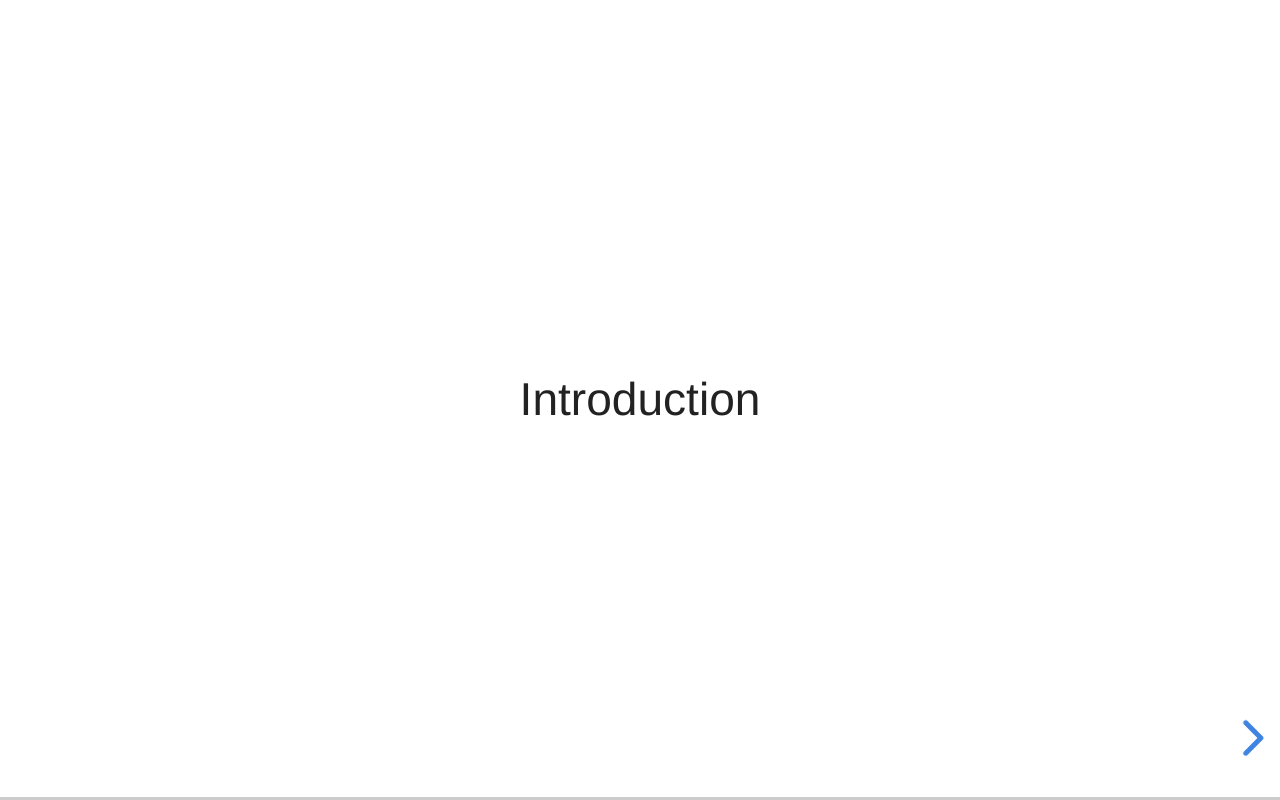
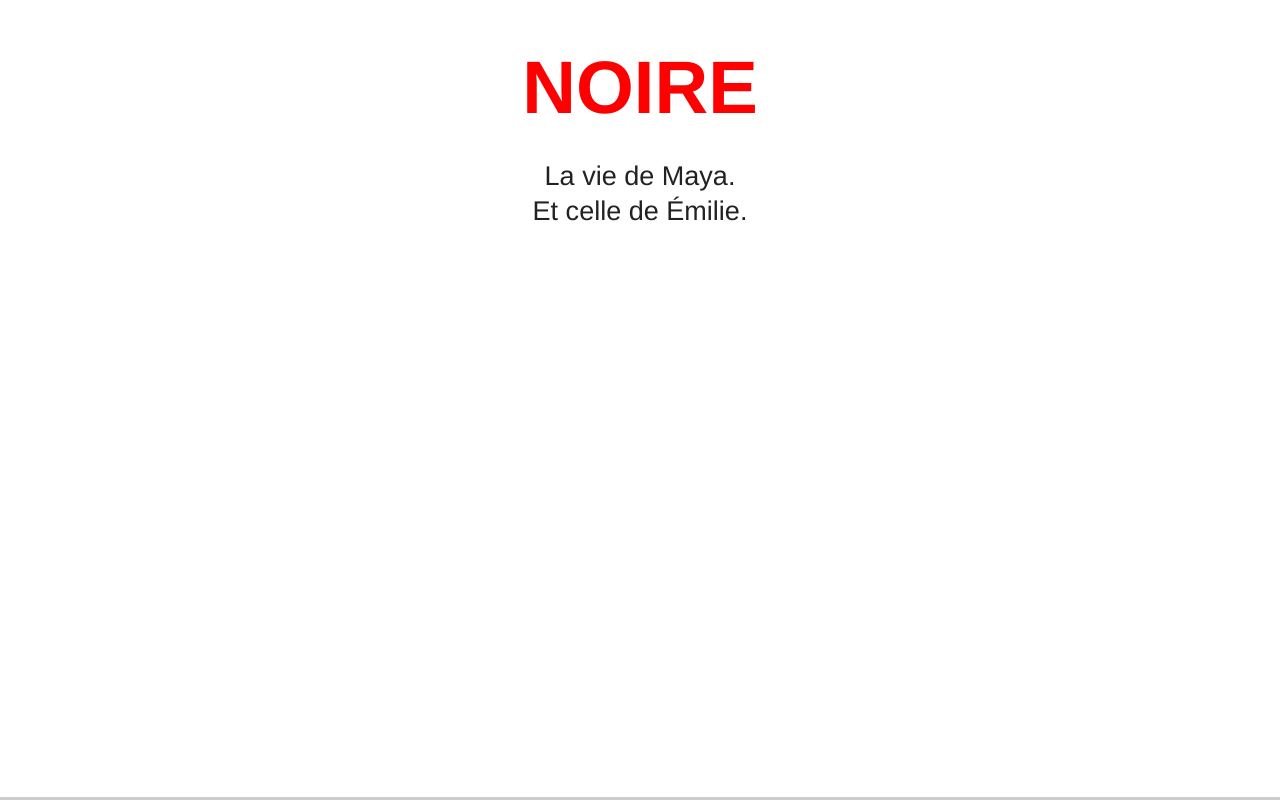
Before and after one commit to marie-z/afrofeminisme, a plain HTML site: page index.html in a window 1280 px wide. Drawn offline with Linux system fonts and the light colour scheme; a web font is replaced by a local one.

Commit message:
Fin session 19/02

```diff
--- a/app.js
+++ b/app.js
@@ -1 +1,44 @@
-Reveal.initialize();
+Reveal.initialize({
+	controls: false,
+	controlsTutorial: true,
+	progress: true,
+	keyboard: true,
+	center: true,
+	touch: true,
+	mouseWheel: true,
+	width: 320,
+	height: 568,
+	center: false
+});
+
+var prenoms = ['Hana', 'Océane', 'Mélina', 'Laury Ann', 'Émilie', 'Awa', 'Aminata', 'Migna', 'Sena', 'Clarisse', 'George', 'Angela', 'Laura', 'Wendie'];
+var prenomsCurrent = 0;
+var prenomsInterval;
+
+function startPrenomsAnimation () {
+	prenomsInterval = setInterval(function() {
+		if (prenomsCurrent > prenoms.length - 1) {
+			prenomsCurrent = 0
+		}
+		document.getElementById('prenoms-animate').textContent = prenoms[prenomsCurrent]
+		prenomsCurrent++;
+	}, 150);
+}
+
+function stopPrenomsAnimation () {
+	clearInterval(prenomsInterval)
+}
+
+Reveal.addEventListener( 'ready', function( event ) {
+	if (Reveal.isFirstSlide()) {
+		startPrenomsAnimation()
+	}
+});
+
+Reveal.addEventListener( 'slidechanged', function( event ) {
+	if (Reveal.isFirstSlide()) {
+		startPrenomsAnimation()
+	} else if (prenomsInterval !== null) {
+		stopPrenomsAnimation()
+	}
+});
--- a/index.html
+++ b/index.html
@@ -13,15 +13,23 @@
 
 <div class="reveal">
 
-	<div class="slides">
+	<div class="slides" class="head">
 
-		<section>Introduction</section>
+		<section>
+			<h1>NOIRE</h1>
+			<p>La vie de Maya. <br>
+			Et celle de <span id="prenoms-animate"></span>.</p>
+		</section>
 
-		<section>Situation 1</section>
+		<section><h1>Situation 1</h1></section>
 		<section>
-			<section>Témoignage 1</section>
+			<section>
+				<h1>Témoignage 1</h1>
+				<p class="plus">Plus de témoignages</p>
+			</section>
 			<section>Reste témoignages</section>
 		</section>
+
 		<section>Experte</section>
 
 		<section>Situation 2</section>
--- a/styles.css
+++ b/styles.css
@@ -0,0 +1,24 @@
+.reveal .slides section.present {
+	height: 100%;
+}
+
+.reveal h1 {
+  font-size : 55px;
+
+}
+
+.reveal p {
+	font-size: 20px;
+}
+
+.reveal .plus {
+	font-size: 30px;
+	position: absolute;
+	bottom: 30px;
+	text-align: center;
+	width: 100%;
+}
+
+.reveal h1 {
+	color: red;
+}
```
